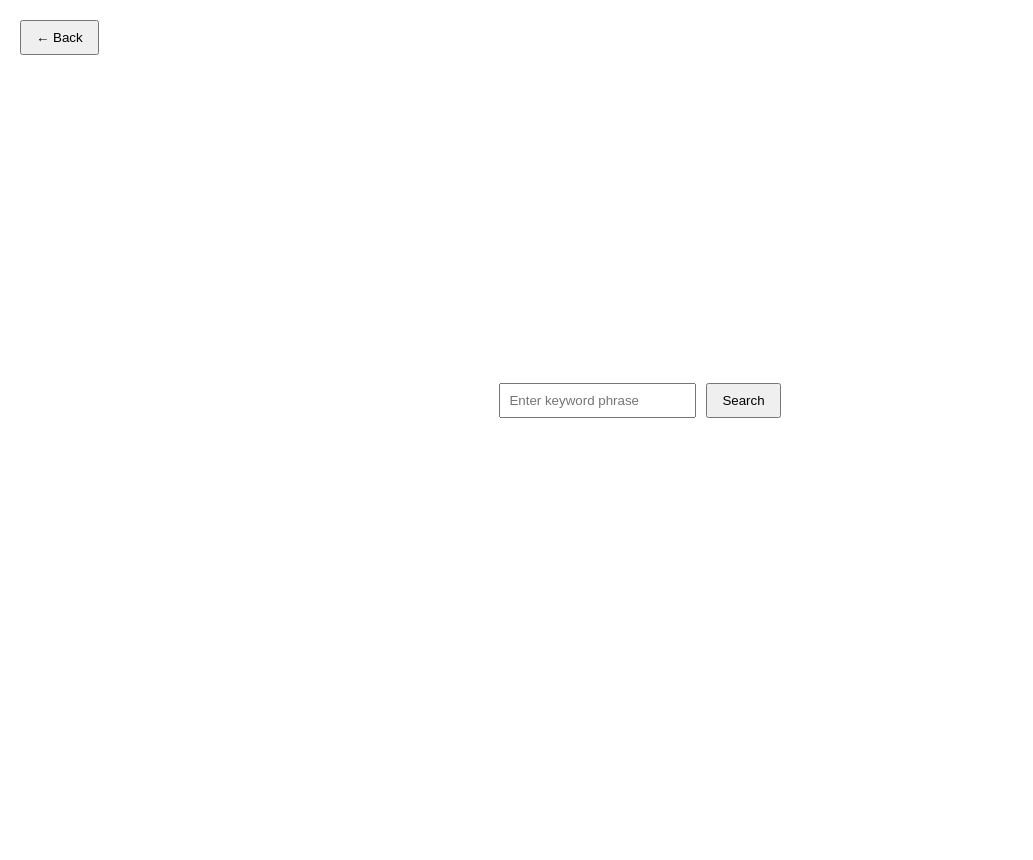
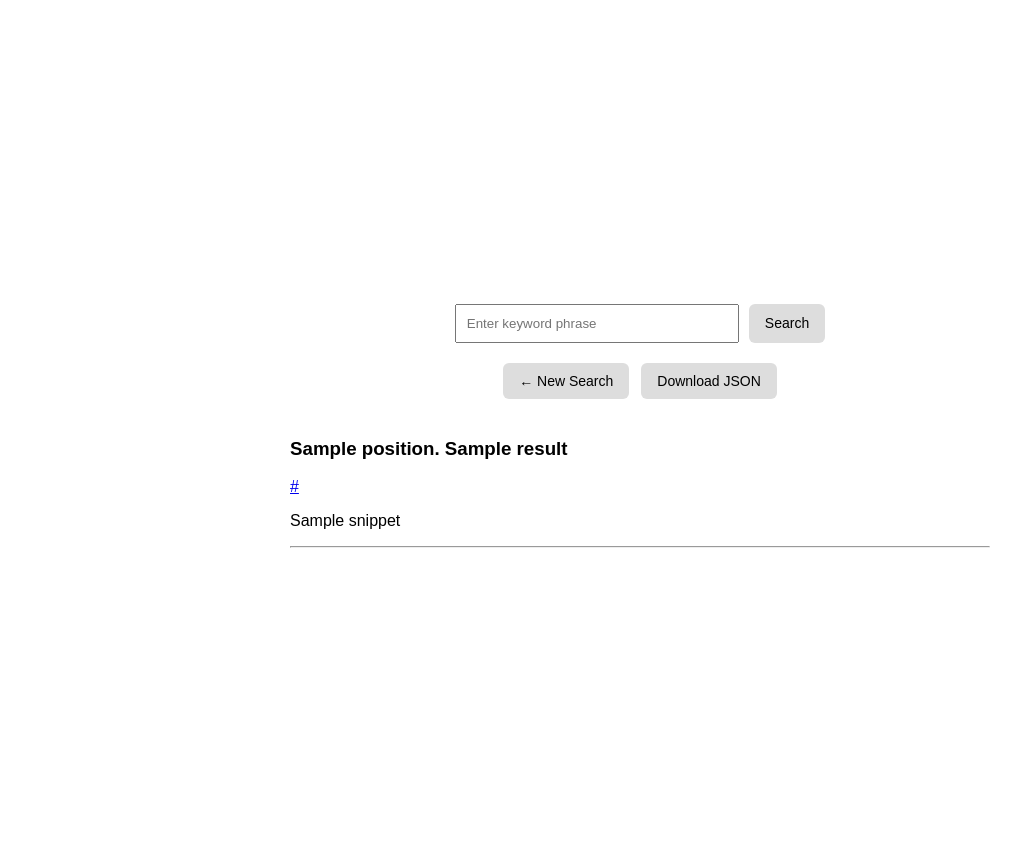
Before and after one commit to anastasiiaskripka224-netizen/test2, a Flask app: template templates/index.html in a window 1280 px wide. Shown: the whole page, without its empty margins (0-1033 px from the left). Before the commit the page ends 418 px from the top, so only its background shows below. Run offline with Flask 3, Linux system fonts and the light colour scheme; the template is opened without the code that fills it: most values are stand-ins (such as "Sample title", 1, 10 or a date in 2020).

Commit message:
Update index.html

```diff
--- a/templates/index.html
+++ b/templates/index.html
@@ -2,57 +2,119 @@
 <html lang="en">
 <head>
 <meta charset="UTF-8">
-    <meta name="viewport" content="width=device-width, initial-scale=1.0">
-    <title>Search</title>
+<meta
+    name="viewport"
+    content="width=device-width, initial-scale=1.0"
+>
+<title>Google Search</title>
 
 <style>
-        body {
-            margin: 0;
-            min-height: 100vh;
-            display: flex;
-            justify-content: center;
-            align-items: center;
+html,
+body{
+    margin:0;
+    min-height:100vh;
 }
 
-        .back-btn {
-            position: absolute;
-            top: 20px;
-            left: 20px;
-            padding: 8px 14px;
-            cursor: pointer;
+body{
+    display:flex;
+    justify-content:center;
+    align-items:center;
+    flex-direction:column;
+    gap:20px;
+    font-family:Arial, sans-serif;
+    padding:30px;
 }
 
-        form {
-            display: flex;
-            gap: 10px;
+form{
+    display:flex;
+    gap:10px;
 }
 
-        input {
-            padding: 8px;
+input{
+    padding:10px;
+    width:260px;
 }
 
-        button[type="submit"] {
-            padding: 8px 14px;
-            cursor: pointer;
+button,
+.back-btn,
+.download-btn{
+    padding:10px 16px;
+    border:none;
+    border-radius:6px;
+    background:#ddd;
+    color:black;
+    text-decoration:none;
+    cursor:pointer;
+    font-size:14px;
+}
+
+.results{
+    max-width:700px;
+    width:100%;
+}
+
+.actions{
+    display:flex;
+    gap:12px;
+}
+
+a{
+    word-break:break-word;
 }
 </style>
+
 </head>
 
 <body>
 
-    <button class="back-btn" onclick="history.back()">
-        ← Back
-    </button>
-
 <form method="POST">
     <input
-            type="text"
         name="keyword"
         placeholder="Enter keyword phrase"
         required
     >
-        <button type="submit">Search</button>
+
+    <button type="submit">
+        Search
+    </button>
 </form>
+
+{% if results %}
+
+<div class="actions">
+    <a href="/" class="back-btn">
+        ← New Search
+    </a>
+
+    <a href="/download" class="download-btn">
+        Download JSON
+    </a>
+</div>
+
+<div class="results">
+
+{% for result in results %}
+
+<h3>
+    {{ result.position }}.
+    {{ result.title }}
+</h3>
+
+<a href="{{ result.url }}" target="_blank">
+    {{ result.url }}
+</a>
+
+<p>
+    {{ result.snippet }}
+</p>
+
+<hr>
+
+{% endfor %}
+
+</div>
+
+{% endif %}
 
 </body>
 </html>
```
Lines whose indentation alone changed are shown as unchanged.
